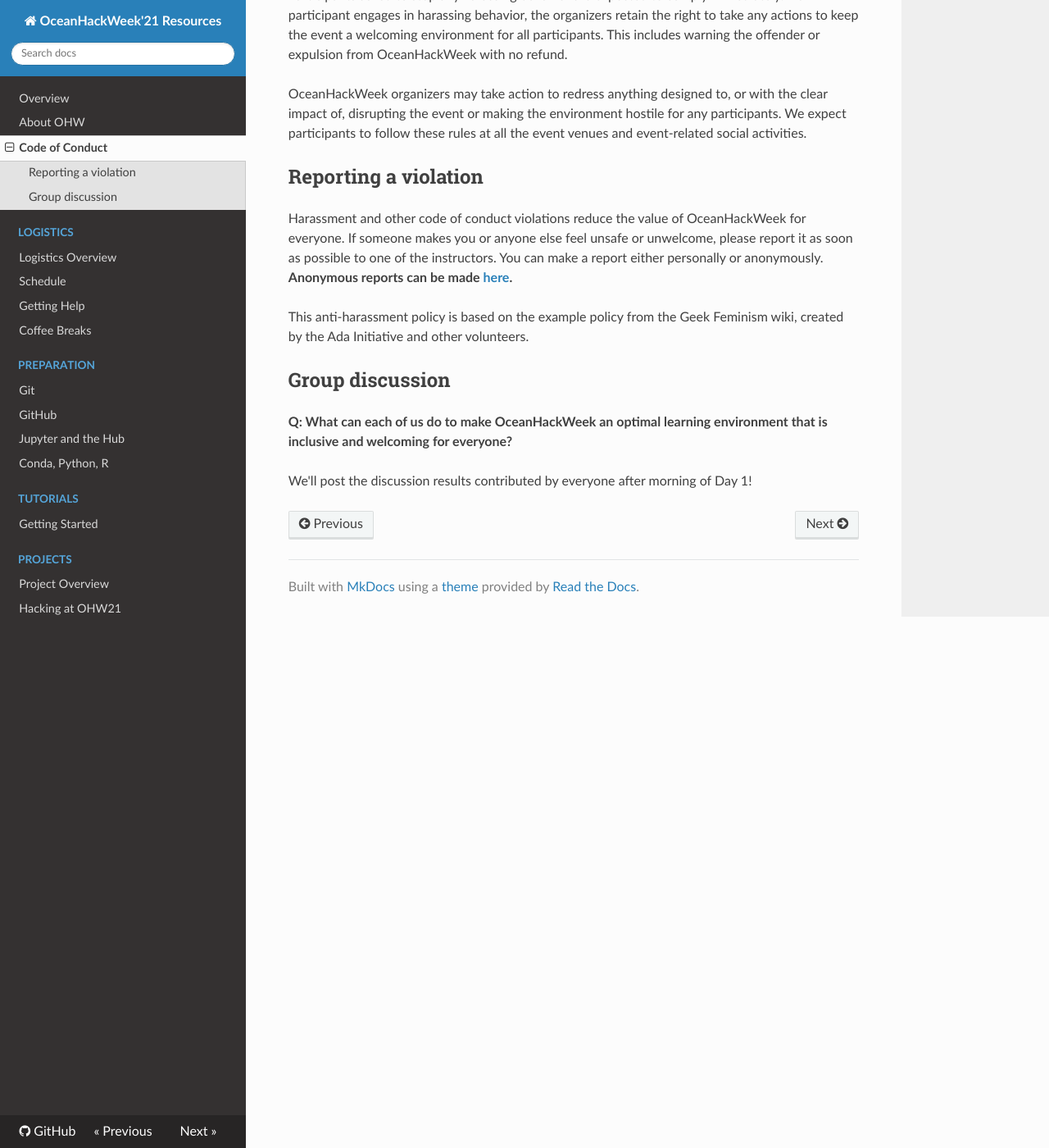
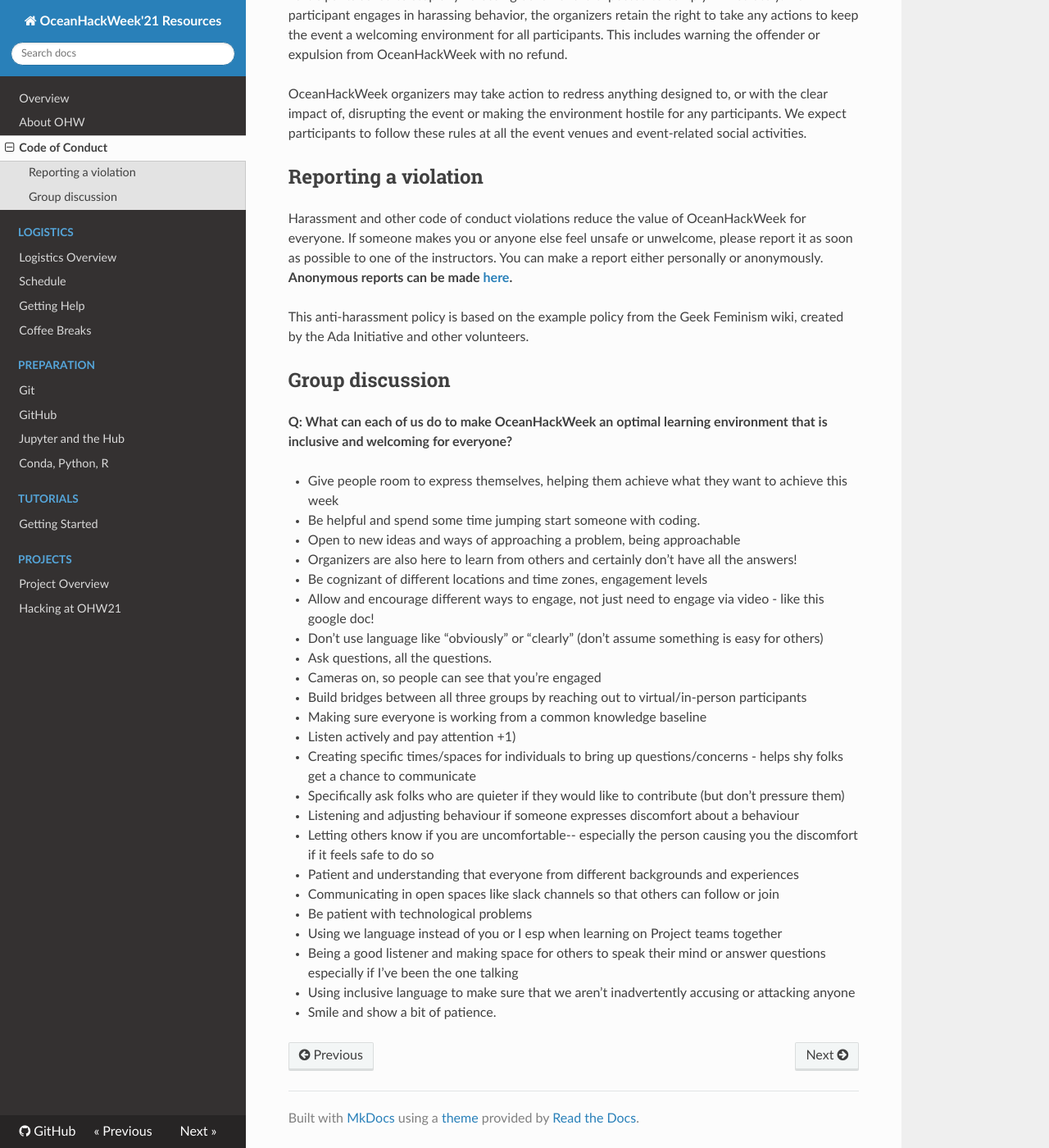
Before and after one commit to oceanhackweek/ohw-resources, an MkDocs documentation site: the page built from docs/conduct.md, in a window 1280 px wide and 1400 px high, scrolled down 657 px. Shown: the whole window at 82% size. Built offline with MkDocs 1.6.1, drawn with Linux system fonts in a browser that asks for light colours; nearby versions of some CDN libraries.

Commit message:
Add CoC discussion outcome

```diff
--- a/docs/conduct.md
+++ b/docs/conduct.md
@@ -27,7 +27,30 @@ This anti-harassment policy is based on the example policy from the Geek Feminis
 ## Group discussion
 **Q: What can each of us do to make OceanHackWeek an optimal learning environment that is inclusive and welcoming for everyone?**
 
-We'll post the discussion results contributed by everyone after morning of Day 1!
+- Give people room to express themselves, helping them achieve what they want to achieve this week
+- Be helpful and spend some time jumping start someone with coding.
+- Open to new ideas and ways of approaching a problem, being approachable
+- Organizers are also here to learn from others and certainly don’t have all the answers!
+- Be cognizant of different locations and time zones, engagement levels
+- Allow and encourage different ways to engage, not just need to engage via video - like this google doc!
+- Don’t use language like “obviously” or “clearly” (don’t assume something is easy for others)
+- Ask questions, all the questions.
+- Cameras on, so people can see that you’re engaged
+- Build bridges between all three groups by reaching out to virtual/in-person participants
+- Making sure everyone is working from a common knowledge baseline
+- Listen actively and pay attention +1)
+- Creating specific times/spaces for individuals to bring up questions/concerns - helps shy folks get a chance to communicate
+- Specifically ask folks who are quieter if they would like to contribute (but don’t pressure them)
+- Listening and adjusting behaviour if someone expresses discomfort about a behaviour
+- Letting others know if you are uncomfortable-- especially the person causing you the discomfort if it feels safe to do so
+- Patient and understanding that everyone from different backgrounds and experiences
+- Communicating in open spaces like slack channels so that others can follow or join
+- Be patient with technological problems
+- Using we language instead of you or I esp when learning on Project teams together
+- Being a good listener and making space for others to speak their mind or answer questions especially if I’ve been the one talking
+- Using inclusive language to make sure that we aren’t inadvertently accusing or attacking anyone
+- Smile and show a bit of patience.
+
 
 
 <!-- OHW20 discussion outcome
```
